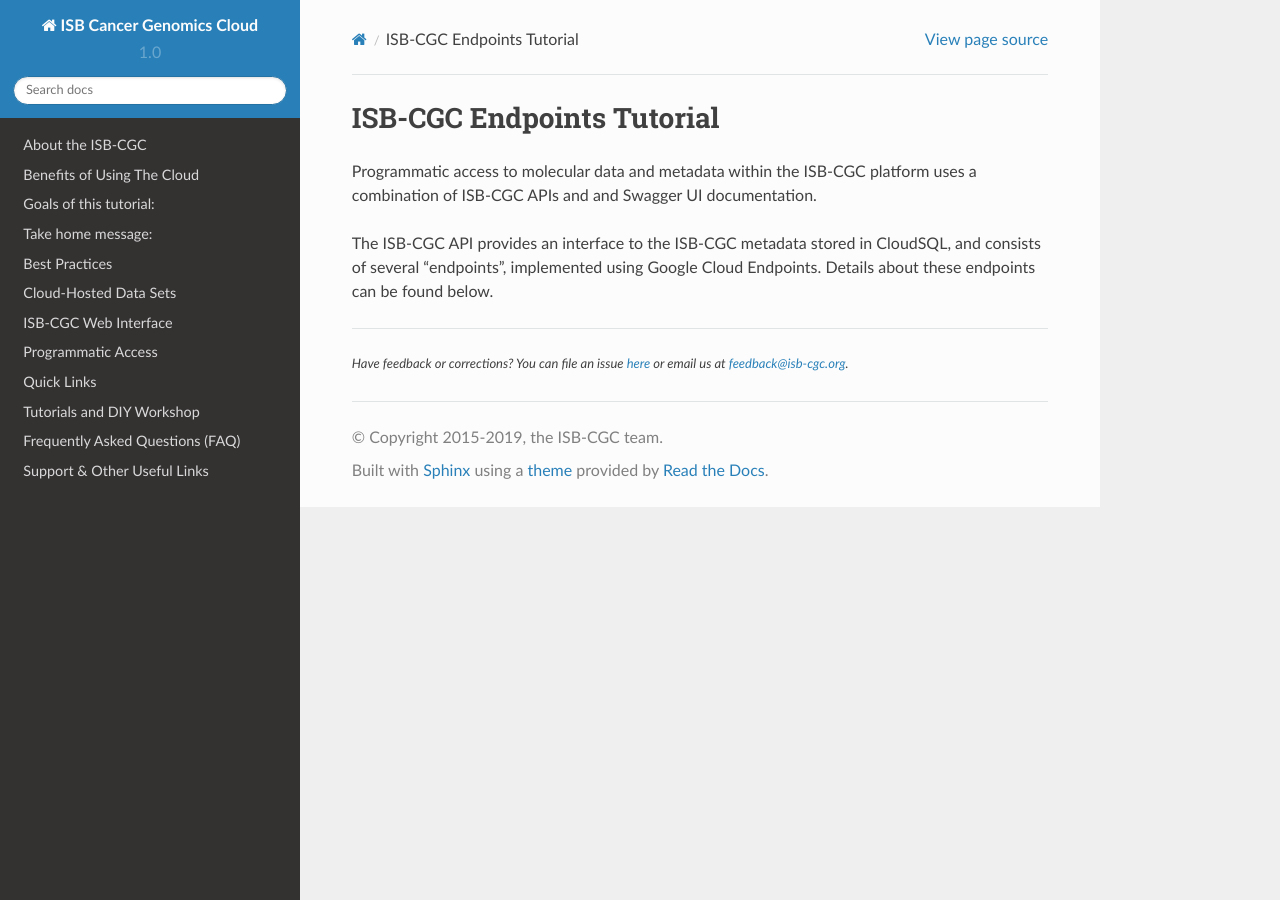
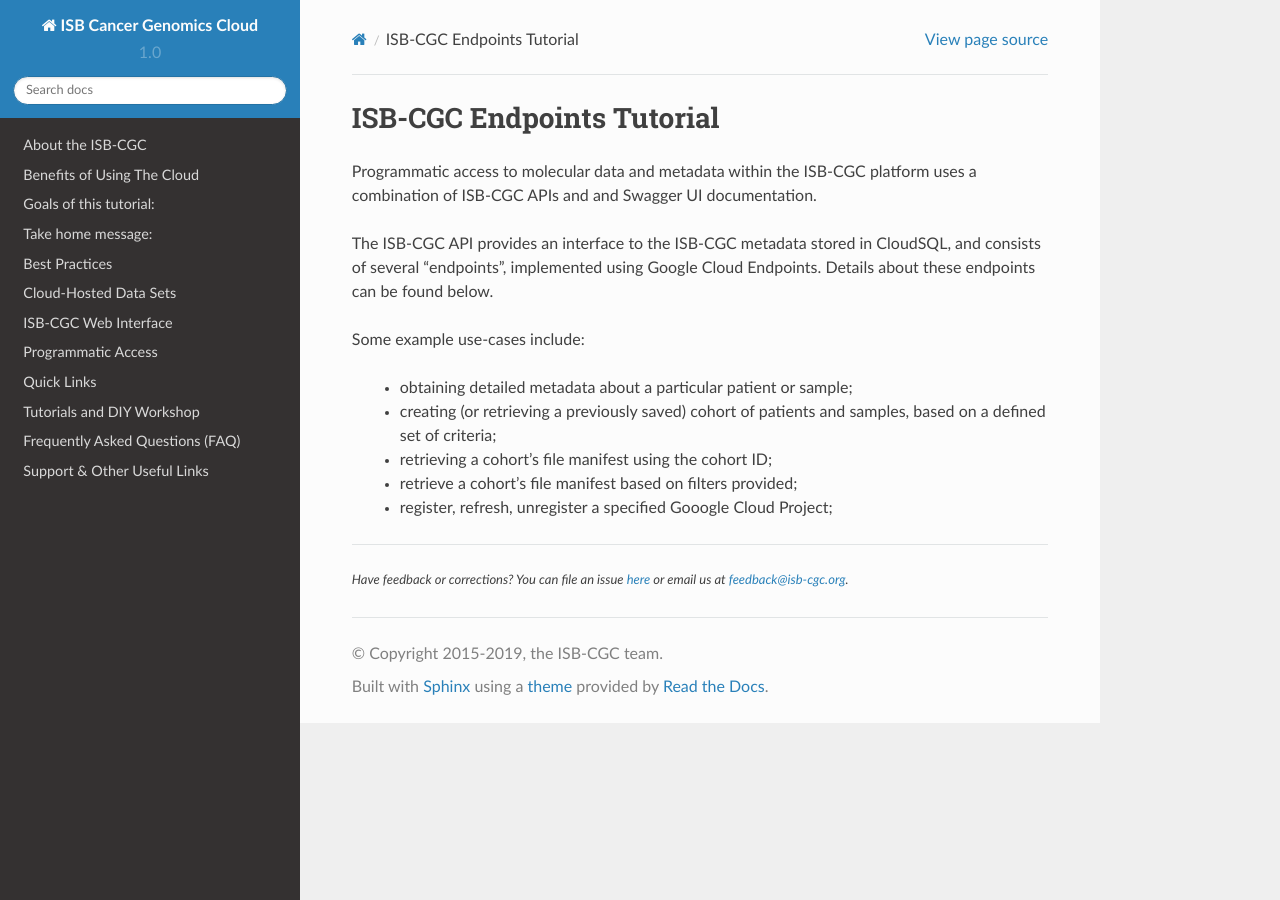
Before and after one commit to isb-cgc/readthedocs, a Sphinx documentation site: the page built from docs/source/sections/progapi/Programmatic-Overview.rst, in a window 1280 px wide. Built offline with Sphinx 7.4.7 and the Read the Docs theme 2.0.0, drawn with Linux system fonts in a browser that asks for light colours; pages that are not in the unit, such as notebooks, are missing from menus.

Commit message:
example use cases

```diff
--- a/docs/source/sections/progapi/Programmatic-Overview.rst
+++ b/docs/source/sections/progapi/Programmatic-Overview.rst
@@ -7,3 +7,12 @@
 Programmatic access to molecular data and metadata within the ISB-CGC platform uses a combination of ISB-CGC APIs and and Swagger UI documentation.
 
 The ISB-CGC API provides an interface to the ISB-CGC metadata stored in CloudSQL, and consists of several “endpoints”, implemented using Google Cloud Endpoints. Details about these endpoints can be found below.
+
+Some example use-cases include:
+
+
+ - obtaining detailed metadata about a particular patient or sample;
+ - creating (or retrieving a previously saved) cohort of patients and samples, based on a defined set of criteria;
+ - retrieving a cohort's file manifest using the cohort ID;
+ - retrieve a cohort's file manifest based on filters provided;
+ - register, refresh, unregister a specified Gooogle Cloud Project;
```
